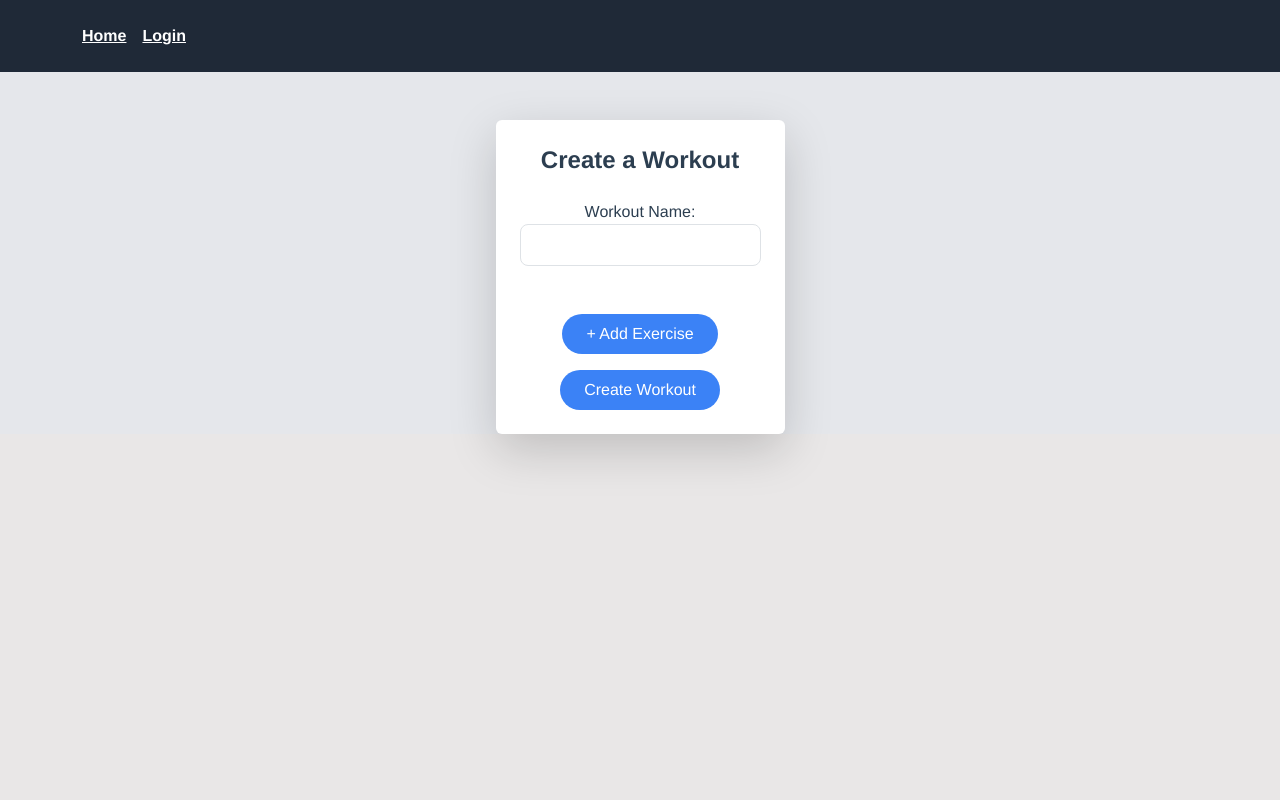
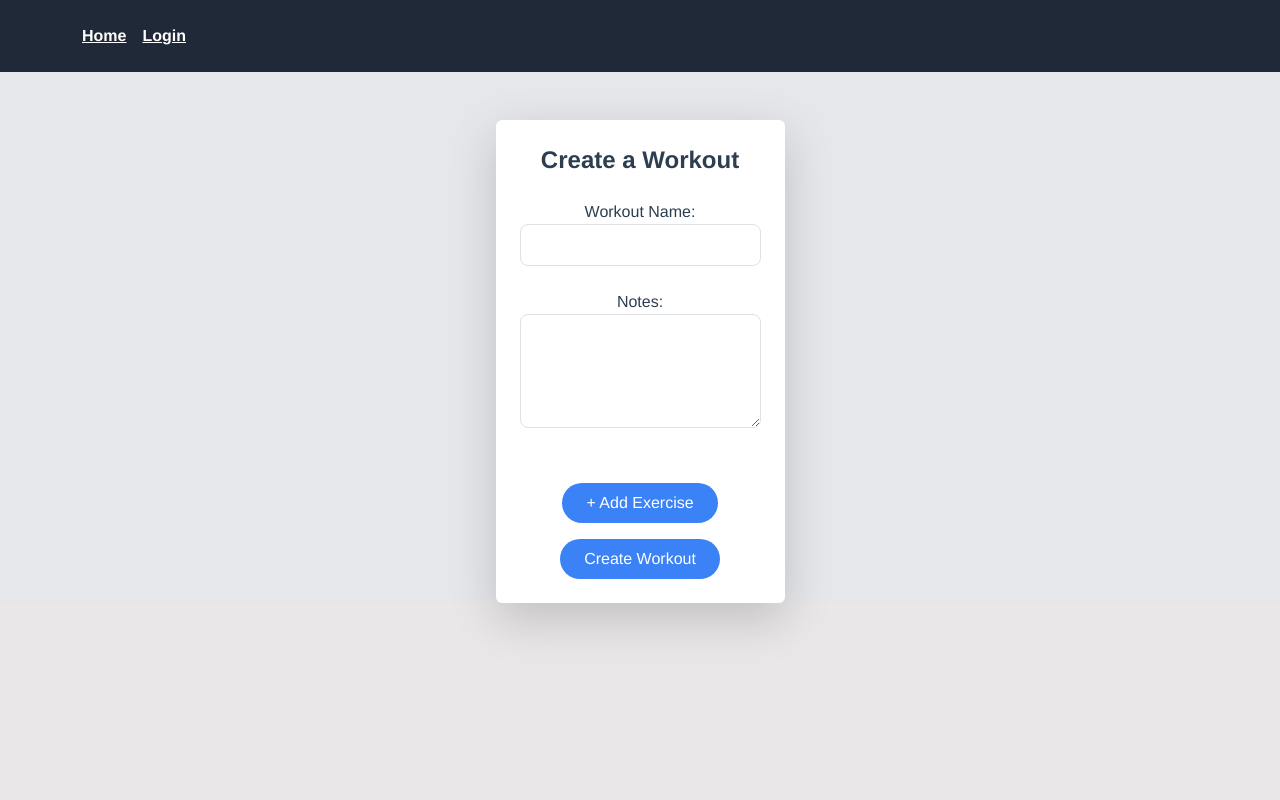
Before and after one commit to carterhanson/vue-final-project, a Vue app: page /workout-form in a window 1280 px wide. Shown: the top 800 px of the page. Built offline with nearby package versions, Linux system fonts and the light colour scheme.

Commit message:
worked on workoutlist, addExercise, and workoutForm. need to get current user and find out how to insert exercise and workout

```diff
--- a/db.json
+++ b/db.json
@@ -49,38 +49,70 @@
       "description": "A user with elevated permissions"
     }
   ],
+  "exercises": [
+    {
+      "exercise_id": 1,
+      "exercise_name": "Bench Press",
+      "muscle_group": "Chest",
+      "description": "Lift the barbell while lying on a bench."
+    },
+    {
+      "exercise_id": 2,
+      "exercise_name": "Squat",
+      "muscle_group": "Legs",
+      "description": "Lower your body by bending your knees and hips."
+    },
+    {
+      "exercise_id": 3,
+      "exercise_name": "Bicep Curl",
+      "muscle_group": "Arms",
+      "description": "Curl a dumbbell towards your shoulder."
+    }
+  ],
   "workouts": [
     {
       "workout_id": 1,
-      "id": 96,
-      "workout_name": "Leg Day",
-      "date": "2023-09-20",
-      "notes": "Focused on squats and lunges"
+      "user_id": 1,
+      "workout_name": "Upper Body Workout",
+      "notes": "Focus on chest and arms."
     },
     {
       "workout_id": 2,
-      "id": 96,
-      "workout_name": "Chest Day",
-      "date": "2023-09-21",
-      "notes": "Did bench press and push-ups"
+      "user_id": 2,
+      "workout_name": "Leg Day",
+      "notes": "Squats and lunges."
     },
     {
       "workout_id": 3,
-      "id": 3,
-      "workout_name": "Back Day",
-      "date": "2023-09-22",
-      "notes": "Included deadlifts and pull-ups"
+      "user_id": 3,
+      "workout_name": "Arm Day",
+      "notes": "Biceps and triceps exercises."
     }
   ],
-  "exercises": [
-    {"id": 1, "exercise_name": "Bench Press", "muscle_group": "Chest", "description": "A compound exercise..."},
-    {"id": 2, "exercise_name": "Squat", "muscle_group": "Legs", "description": "A compound exercise..."},
-    {"id": 3, "exercise_name": "Deadlift", "muscle_group": "Back", "description": "A compound exercise..."},
-    {"id": 4, "exercise_name": "Pull-up", "muscle_group": "Back", "description": "An upper-body exercise..."}
-  ],
   "workout_exercises": [
-    {"id": 1, "workout_id": 1, "exercise_id": 2, "sets": 4, "repetitions": 12, "weight": 225.00, "notes": "Performed squats with proper form."},
-    {"id": 2, "workout_id": 2, "exercise_id": 1, "sets": 3, "repetitions": 10, "weight": 185.00, "notes": "Used a spotter for bench press."},
-    {"id": 3, "workout_id": 3, "exercise_id": 3, "sets": 5, "repetitions": 8, "weight": 315.00, "notes": "Focused on heavy deadlifts."}
+    {
+      "workout_id": 1,
+      "exercise_id": 1,
+      "sets": 3,
+      "repetitions": 12,
+      "weight": 225.00,
+      "notes": "Performed with a barbell."
+    },
+    {
+      "workout_id": 2,
+      "exercise_id": 2,
+      "sets": 4,
+      "repetitions": 10,
+      "weight": 135.00,
+      "notes": "Use proper form and depth."
+    },
+    {
+      "workout_id": 3,
+      "exercise_id": 3,
+      "sets": 3,
+      "repetitions": 15,
+      "weight": 25.00,
+      "notes": "Use dumbbells for isolation."
+    }
   ]
 }
--- a/src/api.js
+++ b/src/api.js
@@ -43,12 +43,20 @@ export function getWorkoutExercisesById(id){
     return ax.get("workout_exercises/" + id).then(resp => (resp.data)).catch((error) => errorHandler("Error Getting Workout Exercise By Id:" + error));
 }
 
-export function getWorkoutById(id){
+export function getWorkoutByUserId(id){
     return ax.get("workouts/" + id).then(resp => (resp.data)).catch((error) => errorHandler("Error Getting Workouts By Id:" + error));
 }
 
 export function getExerciseById(id){
     return ax.get("exercises" + id).then(resp => (resp.data)).catch((error) => errorHandler("Error Getting Exercise By Id:" + error));
+}
+
+export function insertExercise(exercise){
+    return ax.post("exercises/", exercise).catch((error) => errorHandler("Error Inserting Exercise:" + error));
+}
+
+export function insertWorkout(workout){
+    return ax.post("workouts/", workout).catch((error) => errorHandler("Error Inserting Workout:" + error));
 }
 
 
--- a/src/components/WorkoutList.vue
+++ b/src/components/WorkoutList.vue
@@ -5,16 +5,14 @@
                 <thead class="thead-dark">
                     <tr>
                         <th>Workout Name</th>
-                        <th>Exercises</th>
                         <th>Actions</th>
                     </tr>
                 </thead>
                 <tbody>
                     <tr v-for="w in workouts" :key="w.id">
                         <td>{{ w.workout_name }}</td>
-                        <td> {{  }}</td>
                         <td>
-                            <button class="btn btn-primary btn-sm">Edit</button>
+                            <button class="btn btn-primary btn-sm ml-4">Edit</button>
                             <button class="btn btn-primary btn-sm ml-4">Delete</button>
                         </td>
                     </tr>
@@ -25,18 +23,15 @@
 </template>
 
 <script>
-import { getAllWorkoutExercises, getAllWorkouts, getExerciseById, getWorkoutById } from '@/api';
+import {  getAllWorkouts, getUserById, getWorkoutByUserId } from '@/api';
 export default {
-    inject: ['GStore'],
+    inject: ["GStore"],
     data(){
         return {
-            workoutExercises: [],
-            exercises: [],
-            workouts: []
+            workouts: [],
         }
     },
     mounted(){
-        getAllWorkoutExercises().then(workoutExercises => this.workoutExercises = workoutExercises);
         getAllWorkouts().then(workouts => this.workouts = workouts);
 
     },
--- a/src/views/AddExercise.vue
+++ b/src/views/AddExercise.vue
@@ -4,25 +4,30 @@
             <div>
                 <h3 class="text-lg font-semibold mb-2">Add Exercise</h3>
                 <label for="exercise-name" class="block font-medium">Exercise Name:</label>
-                <input type="text" id="exercise-name" name="exercise-name" required class="w-full px-3 py-2 border rounded-lg focus:outline-none focus:ring focus:border-blue-500">
+                <span class="text-danger">{{ errors.exercise_name }}</span>
+                <input type="text" v-model="exercise.exercise_name" required class="w-full px-3 py-2 border rounded-lg focus:outline-none focus:ring focus:border-blue-500">
             </div>
             <div>
                 <label for="sets" class="block font-medium">Sets</label>
-                <input type="text" id="sets" name="sets" required class="w-full px-3 py-2 border rounded-lg focus:outline-none focus:ring focus:border-blue-500">
+                <span class="text-danger">{{ errors.sets }}</span>
+                <input type="text" v-model="exercise.sets" required class="w-full px-3 py-2 border rounded-lg focus:outline-none focus:ring focus:border-blue-500">
             </div>
             <div>
                 <label for="weight" class="block font-medium">Weight</label>
-                <input type="text" id="weight" name="weight" required class="w-full px-3 py-2 border rounded-lg focus:outline-none focus:ring focus:border-blue-500">
+                <span class="text-danger">{{ errors.weight }}</span>
+                <input type="text" v-model="exercise.weight" required class="w-full px-3 py-2 border rounded-lg focus:outline-none focus:ring focus:border-blue-500">
             </div>
             <div>
                 <label for="reps" class="block font-medium">Reps</label>
-                <input type="text" id="reps" name="reps" required class="w-full px-3 py-2 border rounded-lg focus:outline-none focus:ring focus:border-blue-500">
+                <span class="text-danger">{{ errors.repetitions }}</span>
+                <input type="text" v-model="exercise.repetitions" required class="w-full px-3 py-2 border rounded-lg focus:outline-none focus:ring focus:border-blue-500">
             </div>
 
 
             <div class="mb-4">
-                <label for="workout-notes" class="block font-medium">Notes:</label>
-                <textarea id="workout-notes" name="workout-notes" class="w-full px-3 py-2 border rounded-lg focus:outline-none focus:ring focus:border-blue-500" rows="4"></textarea>
+                <label for="exercise-notes" class="block font-medium">Notes:</label>
+                <span class="text-danger">{{ errors.notes }}</span>
+                <textarea v-model="exercise.notes" class="w-full px-3 py-2 border rounded-lg focus:outline-none focus:ring focus:border-blue-500" rows="4"></textarea>
             </div>
             <div class="flex justify-between items-center">
                 <button type="submit" name="submit button" class="bg-blue-500 hover:bg-blue-600 text-white font-medium px-4 py-2 rounded-full focus:outline-none focus:ring">Submit</button>
@@ -33,23 +38,54 @@
 </template>
 
 <script>
+import { insertExercise } from '@/api';
 export default {
     data(){
         return{
+            exercise: [],
             errors:{}
         }
     },
 
 
     methods:{
-        onSubmit(){
+            onSubmit(){
+                if(this.isValid()){
+                    insertExercise(this.exercise);
+                }
+            },
 
+            isValid(){
+            let valid = true;
+            this.errors = {};
+            if(this.exercise.exercise_name == ""){
+                this.errors.name = "Exercise Name is Required";
+                valid = false;
+            }
+
+            if(this.exercise.sets = ""){
+                this.errors.sets = "Number of Sets are Required";
+                valid = false;
+            }
+
+            if(this.exercise.weight = ""){
+                this.errors.weight = "Weight is Required";
+                valid = false;
+            }
+
+            if(this.exercise.repetitions = ""){
+                this.errors.repetitions = "Reps are Required";
+                valid = false;
+            }
+
+            if(this.exercise.notes = ""){
+                this.errors.notes = "Notes are Required"
+                valid = false;
+            }
+            return valid;
         }
-    },
-    isValid(){
-        let valid = true;
-        this.errors = {};
     }
+
 }
 
 
--- a/src/views/WorkoutForm.vue
+++ b/src/views/WorkoutForm.vue
@@ -2,10 +2,14 @@
     <div class=" pt-5 bg-gray-200 flex items-center justify-center">
         <div class="max-w-md mx-auto p-4 bg-white rounded-md shadow-lg">
             <h2 class="text-2xl font-semibold mb-4">Create a Workout</h2>
-            <form id="workout-form" class="space-y-4">
+            <form @submit.prevent="onSubmit" class="space-y-4">
                 <div class="mb-4">
                     <label for="workout-name" class="block font-medium">Workout Name:</label>
-                    <input type="text" id="workout-name" name="workout-name" required class="w-full px-3 py-2 border rounded-lg focus:outline-none focus:ring focus:border-blue-500">
+                    <input type="text" v-model="workout.workout_name" required class="w-full px-3 py-2 border rounded-lg focus:outline-none focus:ring focus:border-blue-500">
+                </div>
+                <div class="mb-4">
+                    <label for="workout-notes" class="block font-medium">Notes:</label>
+                    <textarea v-model="workout.notes" class="w-full px-3 py-2 border rounded-lg focus:outline-none focus:ring focus:border-blue-500" rows="4"></textarea>
                 </div>
                 <!-- WorkoutList  -->
                 <div>
@@ -25,10 +29,13 @@
 export default {
     data(){
         return{
-
+            workout: []
         }
     },
     methods:{
+        onSubmit(){
+
+        },
         addExercise(){
             this.$router.push('/add-exercise')
         }
```
